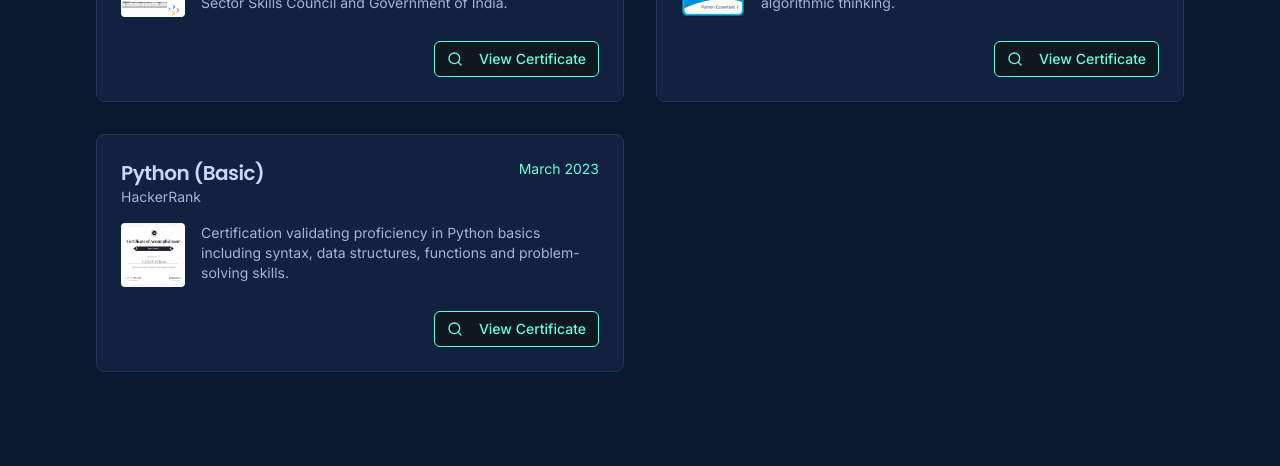
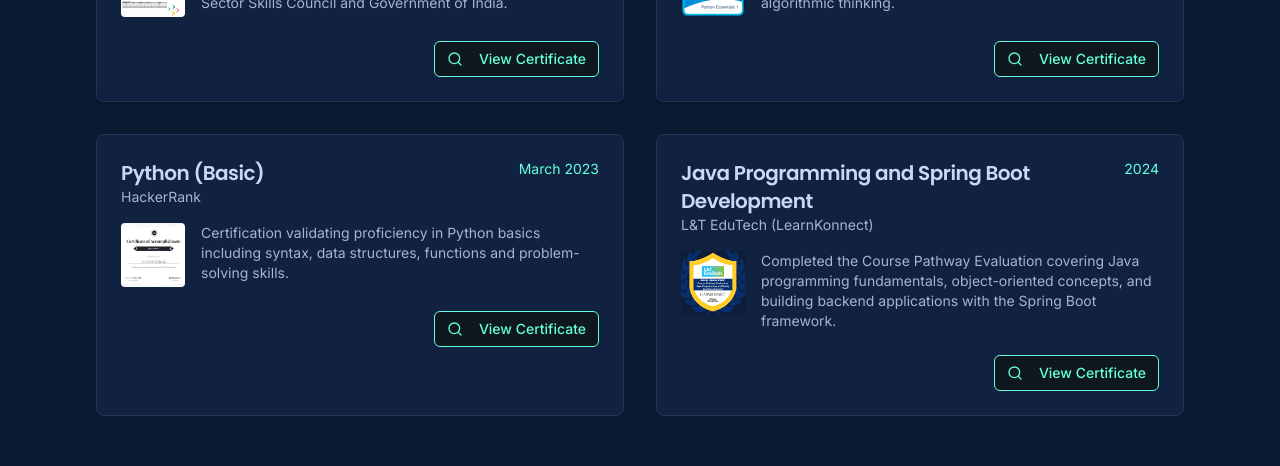
Before and after one commit to Vanshgoyal1234/vansh-goyal, a React (Vite) app: page / in a window 1280 px wide. Shown: the part 1380-1846 px from the top of the page. Built offline with nearby package versions, Linux system fonts and the light colour scheme.

Commit message:
Changes
Co-authored-by: Vanshgoyal1234 <203981879+Vanshgoyal1234@users.noreply.github.com>

```diff
--- a/src/components/sections/CertificatesSection.tsx
+++ b/src/components/sections/CertificatesSection.tsx
@@ -30,6 +30,14 @@ const certificates = [
     date: "March 2023",
     description: "Certification validating proficiency in Python basics including syntax, data structures, functions and problem-solving skills.",
     image: "/lovable-uploads/98962807-5c1c-4833-9c9d-65175d0cd744.png",
+  },
+  {
+    id: 4,
+    title: "Java Programming and Spring Boot Development",
+    issuer: "L&T EduTech (LearnKonnect)",
+    date: "2024",
+    description: "Completed the Course Pathway Evaluation covering Java programming fundamentals, object-oriented concepts, and building backend applications with the Spring Boot framework.",
+    image: "/lovable-uploads/lt-edutech-java-spring.png",
   },
 ];
 
```
